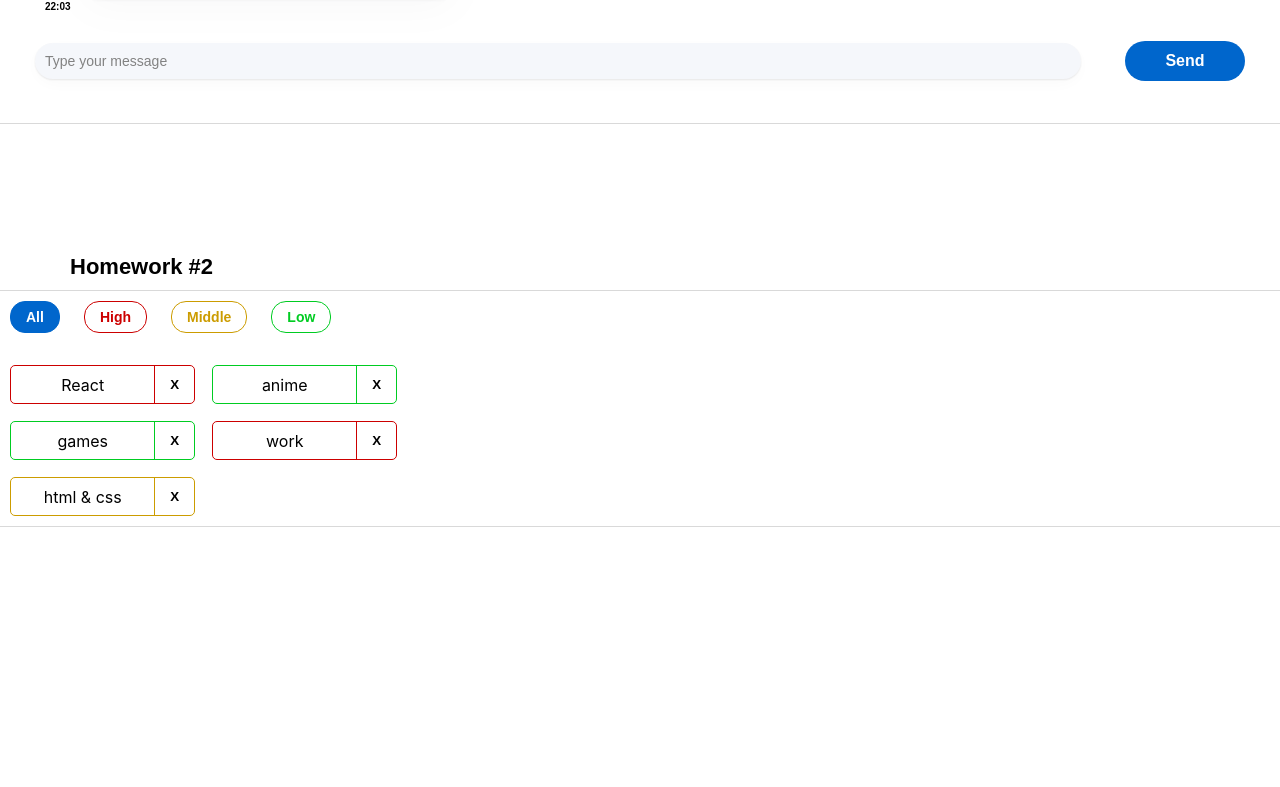
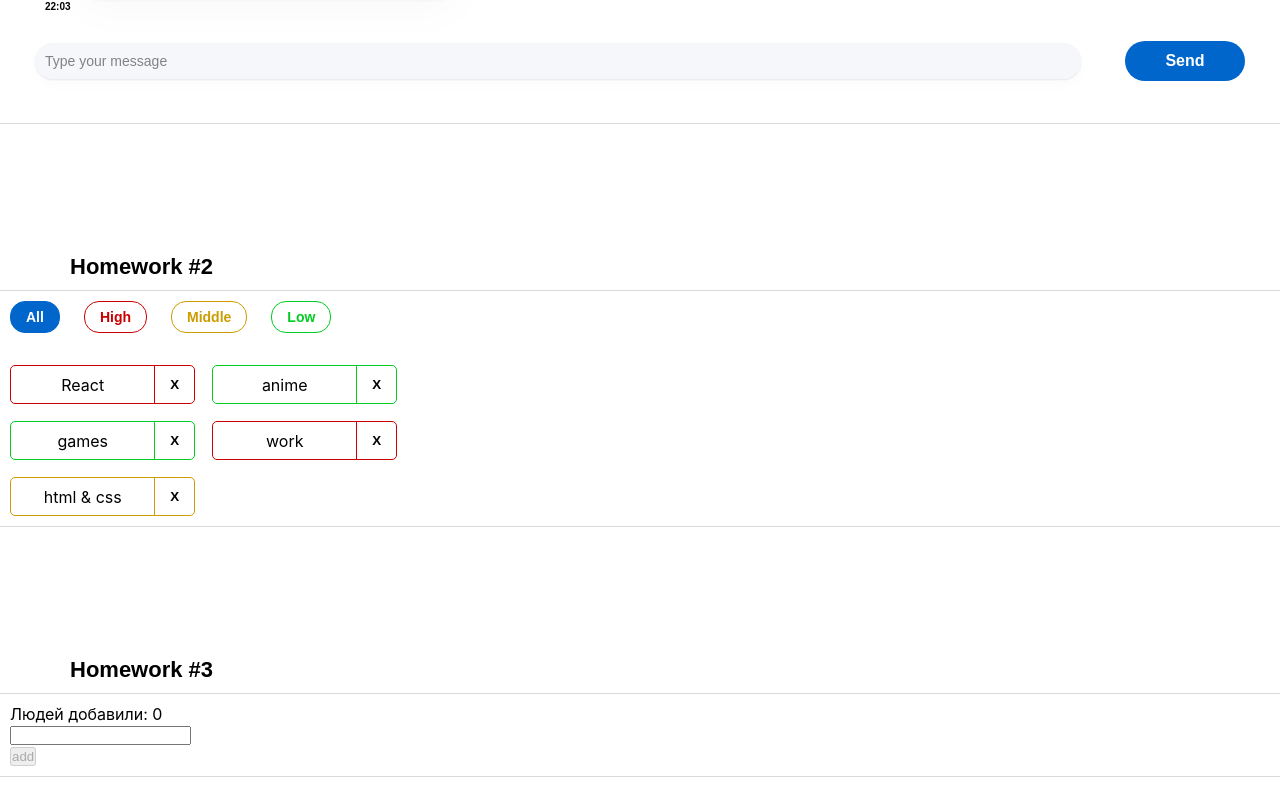
Before and after one commit to dnisaev/homework-s2, a React (Create React App) app: page /#/ in a window 1280 px wide. Shown: the part 349-1136 px from the top of the page. Before the commit the page ends 886 px from the top, so only its background shows below. Built offline with nearby package versions, Linux system fonts and the light colour scheme.

Commit message:
add HW3 solution

```diff
--- a/src/s1-main/App.tsx
+++ b/src/s1-main/App.tsx
@@ -1,7 +1,8 @@
-import React from 'react'
-import s from './App.module.css'
-import HW1 from '../s2-homeworks/hw01/HW1'
+import React from 'react';
+import s from './App.module.css';
+import HW1 from '../s2-homeworks/hw01/HW1';
 import HW2 from "../s2-homeworks/hw02/HW2";
+import HW3 from "../s2-homeworks/hw03/HW3";
 
 function App() {
     return (
@@ -9,7 +10,7 @@
             <HW1/>
             {/*раскомментировать по ходу выполнения*/}
             <HW2/>
-            {/*<HW3/>*/}
+            <HW3/>
             {/*<HW4/>*/}
 
             {/*при выполнении дз 5 и более - закомментировать здесь дз 1-4, так как они есть внутри дз 5*/}
--- a/src/s2-homeworks/hw03/Greeting.module.css
+++ b/src/s2-homeworks/hw03/Greeting.module.css
@@ -5,6 +5,7 @@
 }
 
 .error {
+    color: red;
 }
 
 .input {
@@ -14,6 +15,7 @@
 }
 
 .errorInput {
+    border-color: red;
 }
 
 .button {
--- a/src/s2-homeworks/hw03/Greeting.tsx
+++ b/src/s2-homeworks/hw03/Greeting.tsx
@@ -2,14 +2,14 @@
 import s from './Greeting.module.css'
 
 type GreetingPropsType = {
-    name: any // need to fix any
-    setNameCallback: any // need to fix any
-    addUser: any // need to fix any
-    onBlur: any // need to fix any
-    onEnter: any // need to fix any
-    error: any // need to fix any
-    totalUsers: any // need to fix any
-    lastUserName?: any // need to fix any
+    name: string // need to fix any
+    setNameCallback: (e: ChangeEvent<HTMLInputElement>) => void // need to fix any
+    addUser: () => void // need to fix any
+    onBlur: () => void // need to fix any
+    onEnter: (e: KeyboardEvent<HTMLInputElement>) => void // need to fix any
+    error: string // need to fix any
+    totalUsers: number // need to fix any
+    lastUserName?: false | string // need to fix any
 }
 
 // презентационная компонента (для верстальщика)
@@ -25,7 +25,7 @@
         lastUserName,
     } // деструктуризация пропсов
 ) => {
-    const inputClass = s.errorInput // need to fix with (?:)
+    const inputClass = error ? s.errorInput : s.input // need to fix with (?:)
 
     return (
         <div id={'hw3-form'} className={s.greetingForm}>
--- a/src/s2-homeworks/hw03/GreetingContainer.tsx
+++ b/src/s2-homeworks/hw03/GreetingContainer.tsx
@@ -1,20 +1,32 @@
-import React, { ChangeEvent, KeyboardEvent, useState } from 'react'
+import React, {ChangeEvent, KeyboardEvent, useState} from 'react'
 import Greeting from './Greeting'
-import { UserType } from './HW3'
+import {UserType} from './HW3'
 
 type GreetingContainerPropsType = {
-    users: any // need to fix any
-    addUserCallback: any // need to fix any
+    users: Array<UserType> // need to fix any
+    addUserCallback: (name: string) => void // need to fix any
 }
 
-export const pureAddUser = (name: any, setError: any, setName: any, addUserCallback: any) => {
+export const pureAddUser = (name: string, setError: (err: string) => void, setName: (empty: string) => void, addUserCallback: (name: string) => void) => {
     // если имя пустое - показать ошибку, иначе - добавить юзера и очистить инпут
+    if (name.trim() !== '') {
+        addUserCallback(name)
+        setName('')
+    } else {
+        setError('Ошибка! Введите имя!')
+    }
 }
 
-export const pureOnBlur = (name: any, setError: any) => { // если имя пустое - показать ошибку
+export const pureOnBlur = (name: string, setError: (err: string) => void) => { // если имя пустое - показать ошибку
+    if (name.trim() === '') {
+        setError('Ошибка! Введите имя!')
+    }
 }
 
-export const pureOnEnter = (e: any, addUser: any) => { // если нажата кнопка Enter - добавить
+export const pureOnEnter = (e: KeyboardEvent<HTMLInputElement>, addUser: () => void) => { // если нажата кнопка Enter - добавить
+    if (e.key === 'Enter') {
+        addUser()
+    }
 }
 
 // более простой и понятный для новичков
@@ -22,15 +34,15 @@
 
 // более современный и удобный для про :)
 const GreetingContainer: React.FC<GreetingContainerPropsType> = ({
-    users,
-    addUserCallback,
-}) => {
+                                                                     users,
+                                                                     addUserCallback,
+                                                                 }) => {
     // деструктуризация пропсов
-    const [name, setName] = useState<any>('') // need to fix any
-    const [error, setError] = useState<any>('') // need to fix any
+    const [name, setName] = useState<string>('') // need to fix any
+    const [error, setError] = useState<string>('') // need to fix any
 
-    const setNameCallback = (e: any) => { // need to fix any
-        setName('some name') // need to fix
+    const setNameCallback = (e: ChangeEvent<HTMLInputElement>) => { // need to fix any
+        setName(e.currentTarget.value) // need to fix
 
         error && setError('')
     }
@@ -42,12 +54,12 @@
         pureOnBlur(name, setError)
     }
 
-    const onEnter = (e: any) => {
+    const onEnter = (e: KeyboardEvent<HTMLInputElement>) => {
         pureOnEnter(e, addUser)
     }
 
-    const totalUsers = 0 // need to fix
-    const lastUserName = 'some name' // need to fix
+    const totalUsers = users.length // need to fix
+    const lastUserName = users.length === 0 ? false : users[users.length - 1].name // need to fix
 
     return (
         <Greeting
--- a/src/s2-homeworks/hw03/HW3.tsx
+++ b/src/s2-homeworks/hw03/HW3.tsx
@@ -1,38 +1,39 @@
-import React, { useState } from 'react'
-import { v1 } from 'uuid'
+import React, {useState} from 'react'
+import {v1} from 'uuid'
 import s2 from '../../s1-main/App.module.css'
 import GreetingContainer from './GreetingContainer'
 
 /*
-* 1 - описать тип UserType
-* 2 - указать нужный тип в useState с users
-* 3 - дописать типы и логику функции pureAddUserCallback и проверить её тестами
-* 4 - в файле GreetingContainer.tsx дописать типизацию пропсов
-* 5 - в файле GreetingContainer.tsx указать нужные типы в useState с name и error
-* 6 - в файле GreetingContainer.tsx дописать тип и логику функции setNameCallback
-* 7 - в файле GreetingContainer.tsx дописать логику функций pureAddUser, pureOnBlur, pureOnEnter и проверить их тестами
-* 8 - в файле GreetingContainer.tsx вычислить количество добавленных и имя последнего (totalUsers, lastUserName)
-* 9 - в файле Greeting.tsx дописать типизацию пропсов
-* 10 - в файле Greeting.tsx вычислить inputClass в зависимости от наличия ошибки
+* 1 - описать тип UserType +
+* 2 - указать нужный тип в useState с users +
+* 3 - дописать типы и логику функции pureAddUserCallback и проверить её тестами +
+* 4 - в файле GreetingContainer.tsx дописать типизацию пропсов +
+* 5 - в файле GreetingContainer.tsx указать нужные типы в useState с name и error +
+* 6 - в файле GreetingContainer.tsx дописать тип и логику функции setNameCallback +
+* 7 - в файле GreetingContainer.tsx дописать логику функций pureAddUser, pureOnBlur, pureOnEnter и проверить их тестами +
+* 8 - в файле GreetingContainer.tsx вычислить количество добавленных и имя последнего (totalUsers, lastUserName) +
+* 9 - в файле Greeting.tsx дописать типизацию пропсов +
+* 10 - в файле Greeting.tsx вычислить inputClass в зависимости от наличия ошибки +
 * 11 - сделать стили в соответствии с дизайном
 * */
 
 // types
 export type UserType = {
-    _id: any // need to fix any
-    name: any // need to fix any
+    _id: string // need to fix any
+    name: string // need to fix any
 }
 
-export const pureAddUserCallback = (name: any, setUsers: any, users: any) => { // need to fix any
+export const pureAddUserCallback = (name: string, setUsers: ([]) => void, users: Array<UserType>) => { // need to fix any
     const user = { // need to fix
+        _id: v1(), name: name
     }
     setUsers([...users, user])
 }
 
 const HW3 = () => {
-    const [users, setUsers] = useState<any>([]) // need to fix any
+    const [users, setUsers] = useState<Array<UserType>>([]) // need to fix any
 
-    const addUserCallback = (name: any) => { // need to fix any
+    const addUserCallback = (name: string) => { // need to fix any
         pureAddUserCallback(name, setUsers, users)
     }
 
```
